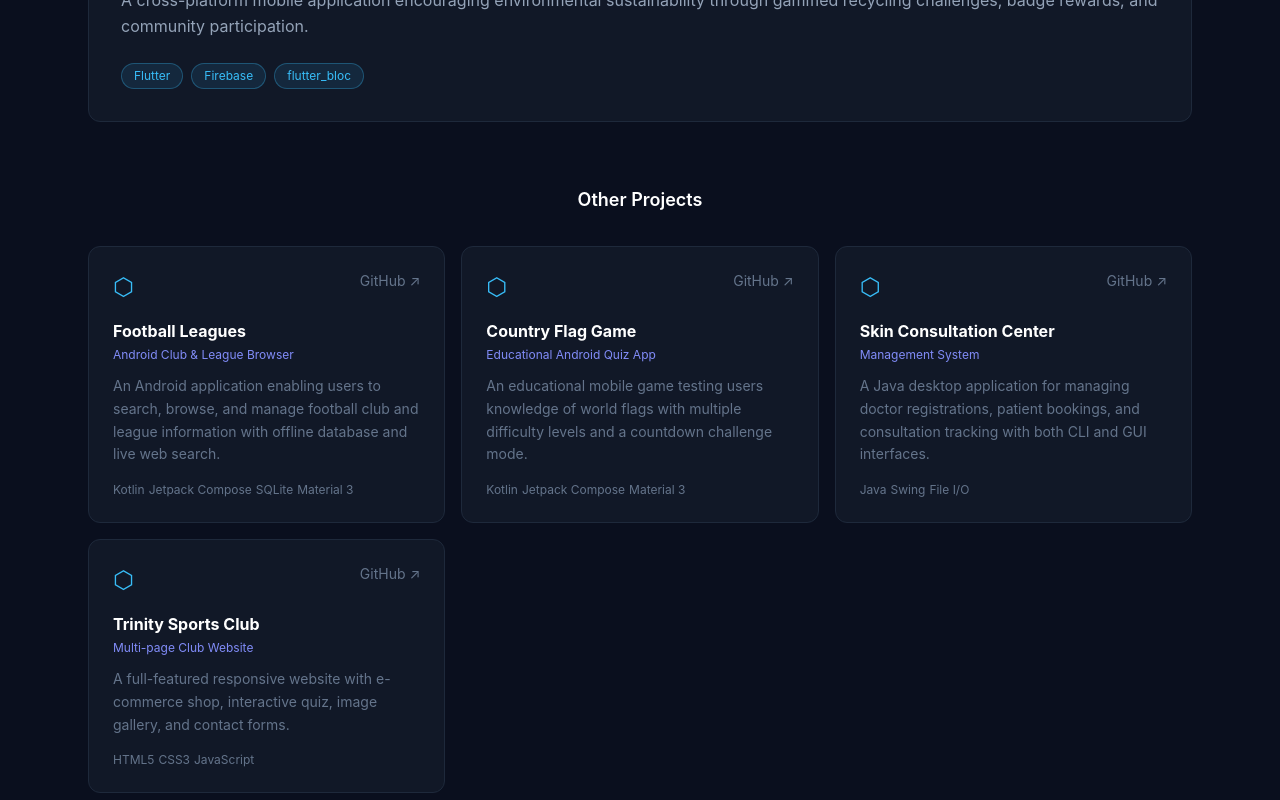
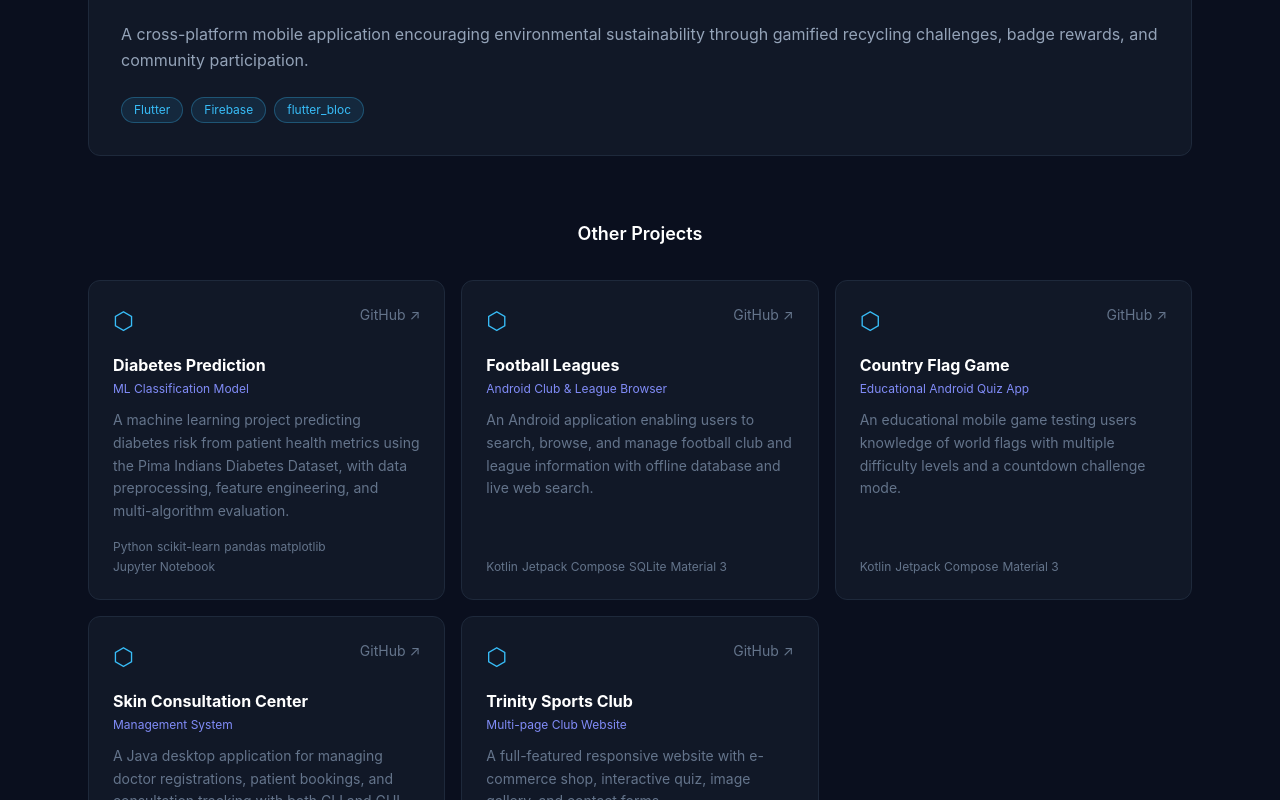
Before and after one commit to MZ-MUZNI/Muzni-Portfolio, a React (Vite) app: page / in a window 1280 px wide. Shown: the part 4495-5295 px from the top of the page. Built offline with nearby package versions, Linux system fonts and the light colour scheme.

Commit message:
add diabetes prediction project

```diff
--- a/src/data/projects.js
+++ b/src/data/projects.js
@@ -15,6 +15,14 @@ export const projects = [
     tech: ["Flutter", "Firebase", "flutter_bloc"],
     github: "https://github.com/MZ-MUZNI/RecyChamp",
     featured: true
+  },
+  {
+    title: "Diabetes Prediction",
+    subtitle: "ML Classification Model",
+    description: "A machine learning project predicting diabetes risk from patient health metrics using the Pima Indians Diabetes Dataset, with data preprocessing, feature engineering, and multi-algorithm evaluation.",
+    tech: ["Python", "scikit-learn", "pandas", "matplotlib", "Jupyter Notebook"],
+    github: "https://github.com/MZ-MUZNI/Diabetes_Prediction",
+    featured: false
   },
   {
     title: "Football Leagues",
--- a/src/data/skills.js
+++ b/src/data/skills.js
@@ -17,7 +17,7 @@ export const skills = [
   },
   {
     category: "ML & AI",
-    items: ["scikit-learn", "Transformers", "XLM-RoBERTa", "NLTK"]
+    items: ["scikit-learn", "Transformers (HuggingFace)", "XLM-RoBERTa", "NLTK", "pandas", "matplotlib"]
   },
   {
     category: "Databases",
```
